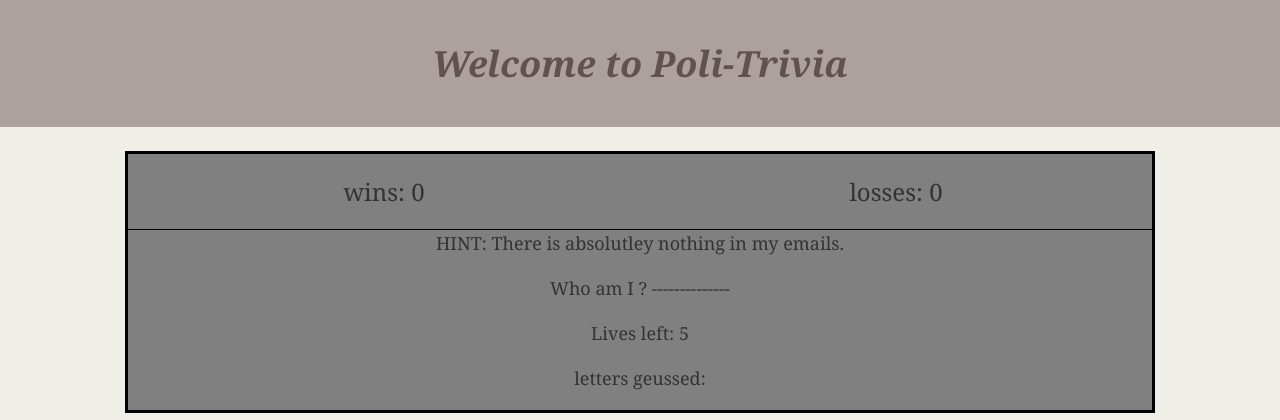
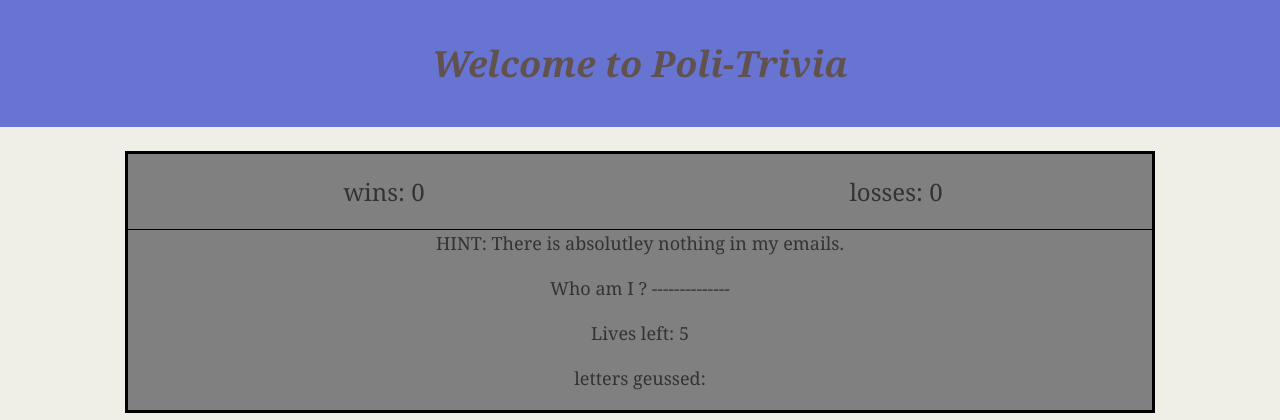
Before and after one commit to tmack23/week-3-game, a PHP site: page /index.html in a window 1280 px wide. Shown: the top 420 px of the page. Run offline with PHP 8.4, Linux system fonts and the light colour scheme.

Commit message:
first push

```diff
--- a/assets/css/style.css
+++ b/assets/css/style.css
@@ -11,7 +11,7 @@ body {
 h1{
 	text-align: center;
 	color: #62524F;
-	background-color: #ADA19F;
+	background-color: #6774D2;
 	padding-top: 50px;
 	padding-bottom: 50px;
 	font-style: italic;
--- a/index.php
+++ b/index.php
@@ -1 +1 @@
-<?php include_once("week-3-game.html"); ?>
+<?php include_once("index.html"); ?>
```
